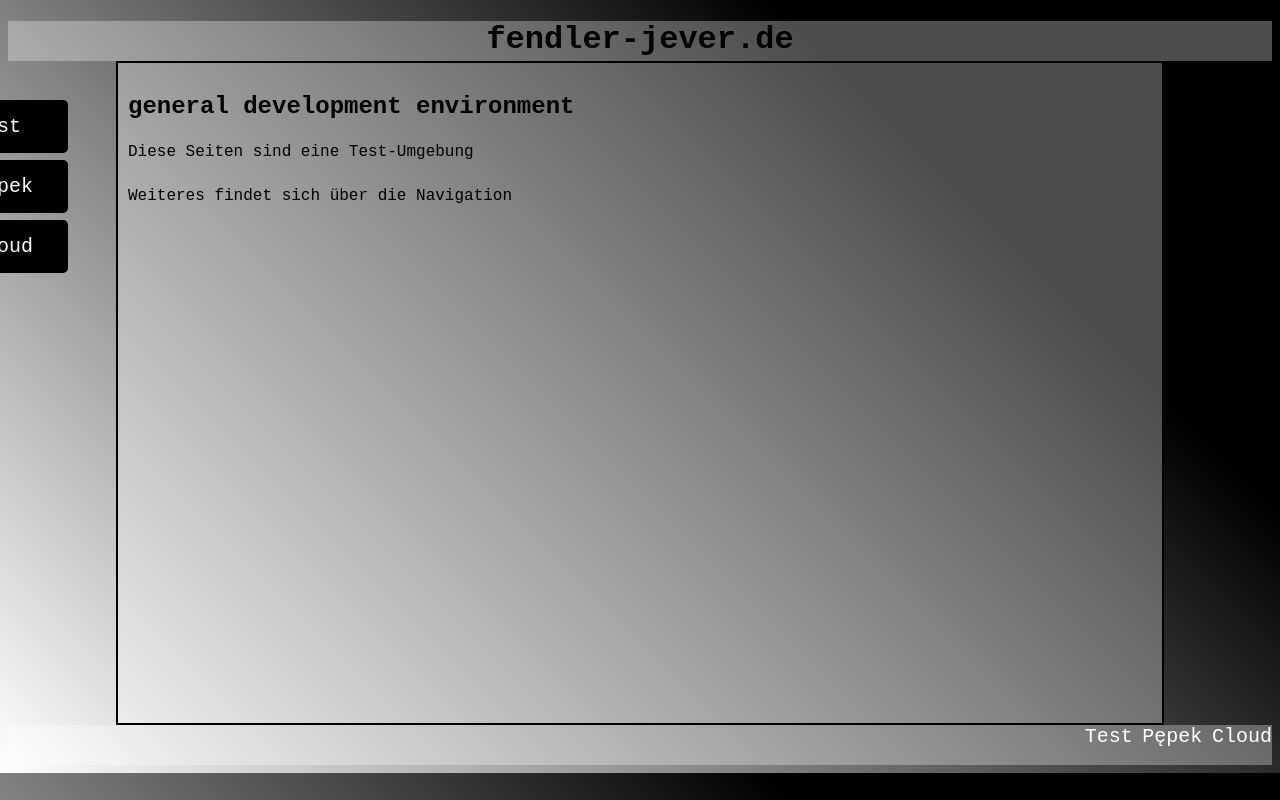
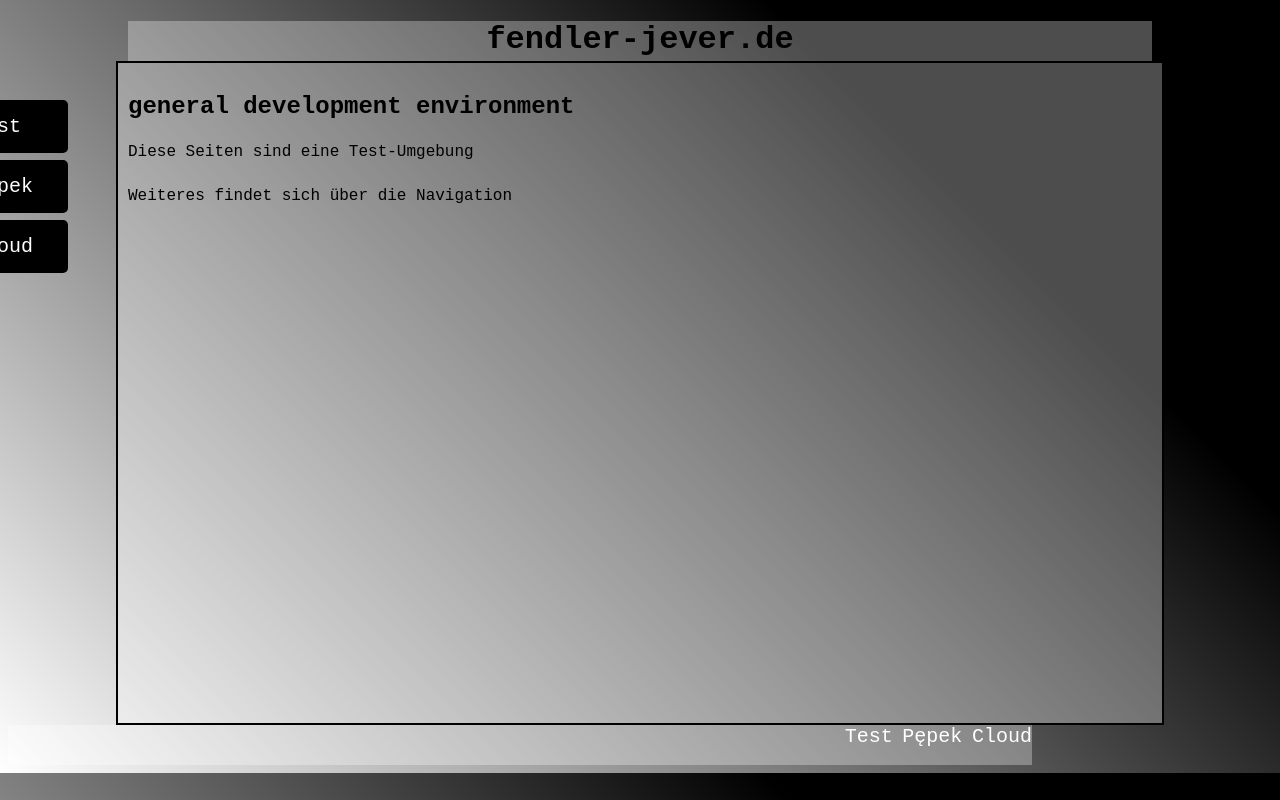
Before and after one commit to muffinmaster1024/muffinmaster1024.github.io, a PHP site: page / in a window 1280 px wide. Run offline with PHP 8.4, Linux system fonts and the light colour scheme.

Commit message:
Update general.css

```diff
--- a/general.css
+++ b/general.css
@@ -11,11 +11,13 @@
     background: rgba(255, 255, 255, 0.3);
 }
 header{
+    width: 80vw;
     height: 5vh;
     text-align: center;
     margin: auto;
 }
 footer{
+    width: 80vw;
     height: 5vh;
     text-align: right;
 }
```
